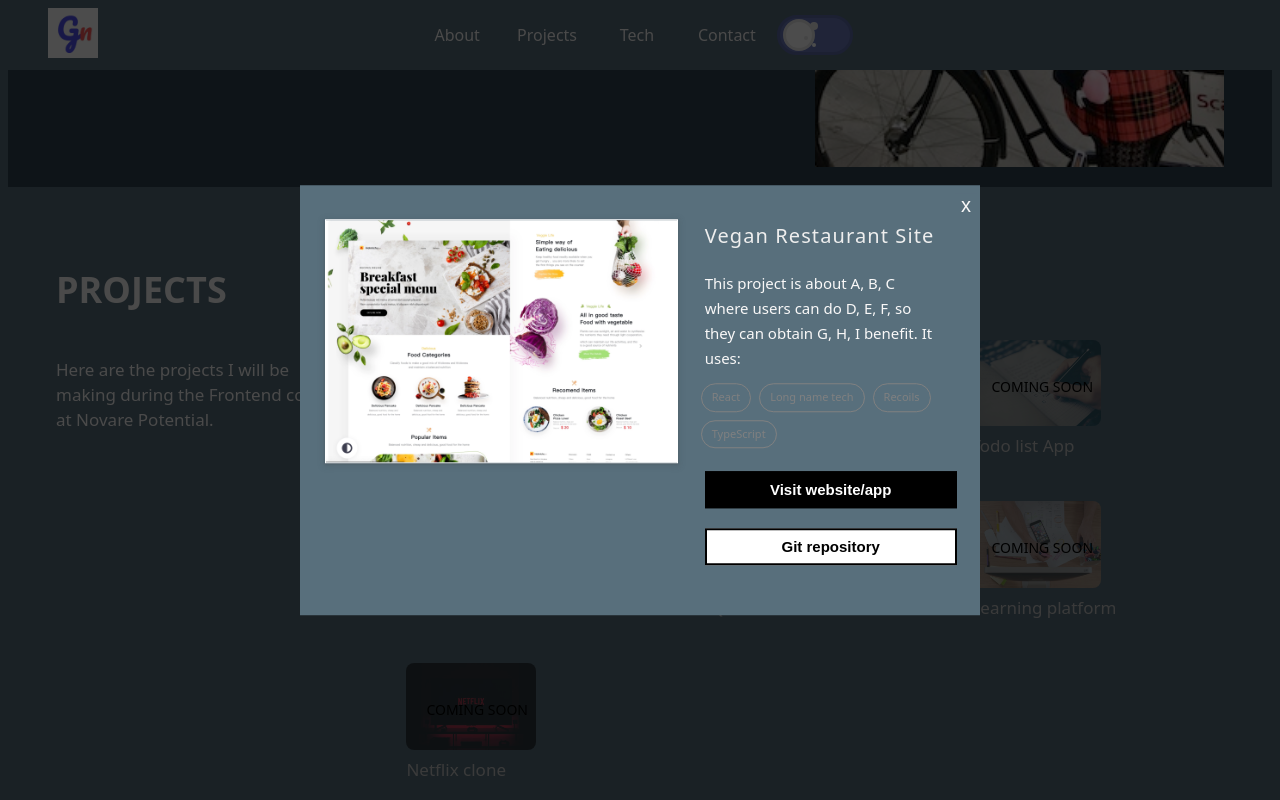
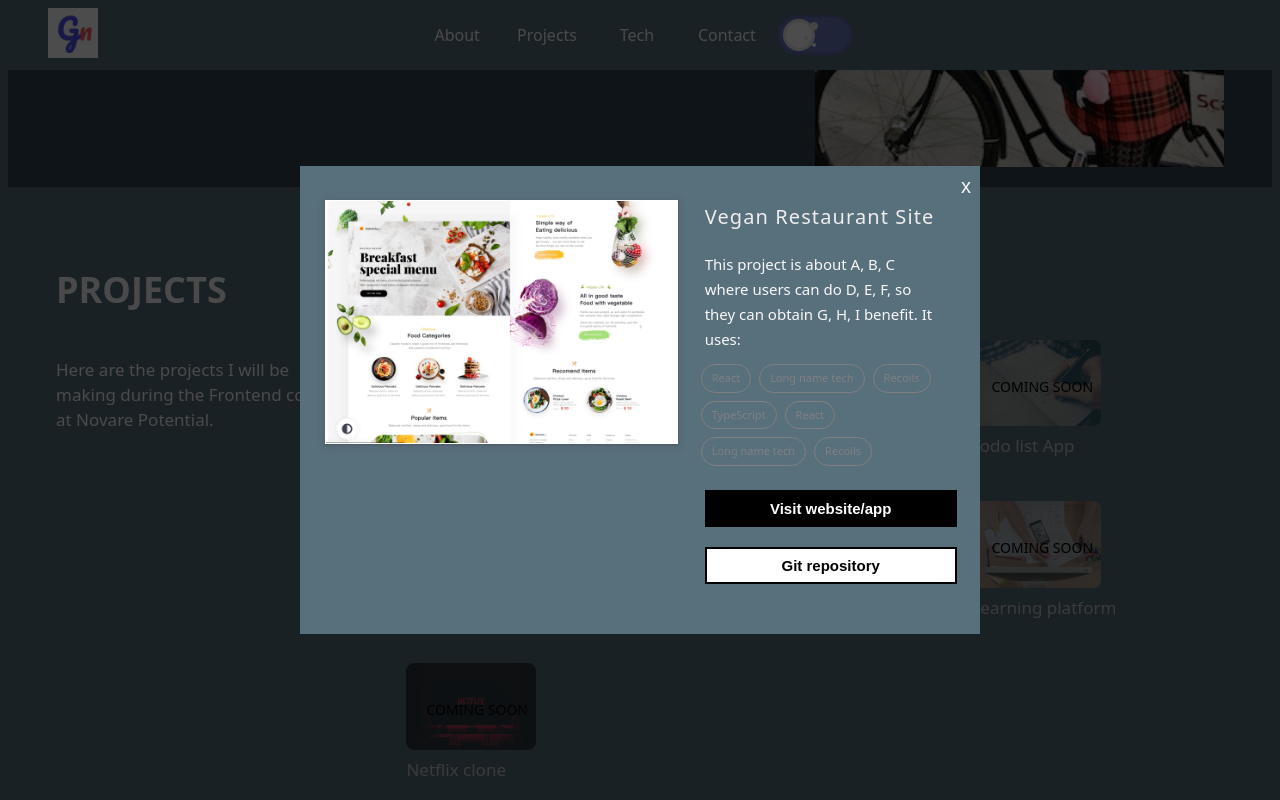
Before and after one commit to nh-g/portfolio-in-react, a React (Create React App) app: page / in a window 1280 px wide. Both pictures are taken after a click on the element "Vegan Restaurant Site". Shown: the part 1380-2180 px from the top of the page. Built offline with nearby package versions, Linux system fonts and the light colour scheme.

Commit message:
increase length of tech pills

```diff
--- a/src/data/projects.js
+++ b/src/data/projects.js
@@ -3,7 +3,16 @@ export function getProjects() {
     {
       description:
         "This project is about A, B, C where users can do D, E, F, so they can obtain G, H, I benefit. It uses:",
-      technologies: ["React", "Long name tech", "Recoils", "TypeScript"],
+      technologies: [
+        "React",
+        "Long name tech",
+        "Recoils",
+        "TypeScript",
+        "React",
+        "Long name tech",
+        "Recoils",
+        "TypeScript",
+      ],
       isReleased: true,
       title: "Vegan Restaurant Site",
       previewImg: "projects/vegan.jpg",
--- a/src/styles/atoms/_modal.scss
+++ b/src/styles/atoms/_modal.scss
@@ -76,7 +76,7 @@
     flex-wrap: wrap;
     font-size: 11px;
     line-height: 1.5em;
-    height: 6.5em;       /* height is 2x line-height, so two lines will display */
+    height: 10em;       /* height is 2x line-height, so two lines will display */
     overflow: hidden;  /* prevents extra lines from being visible */
 }
 
```
